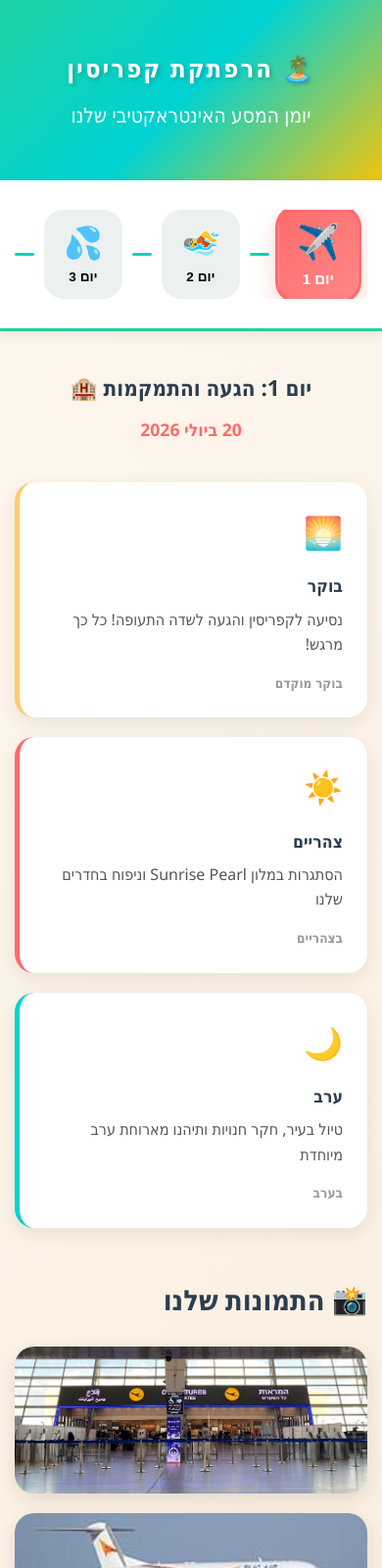
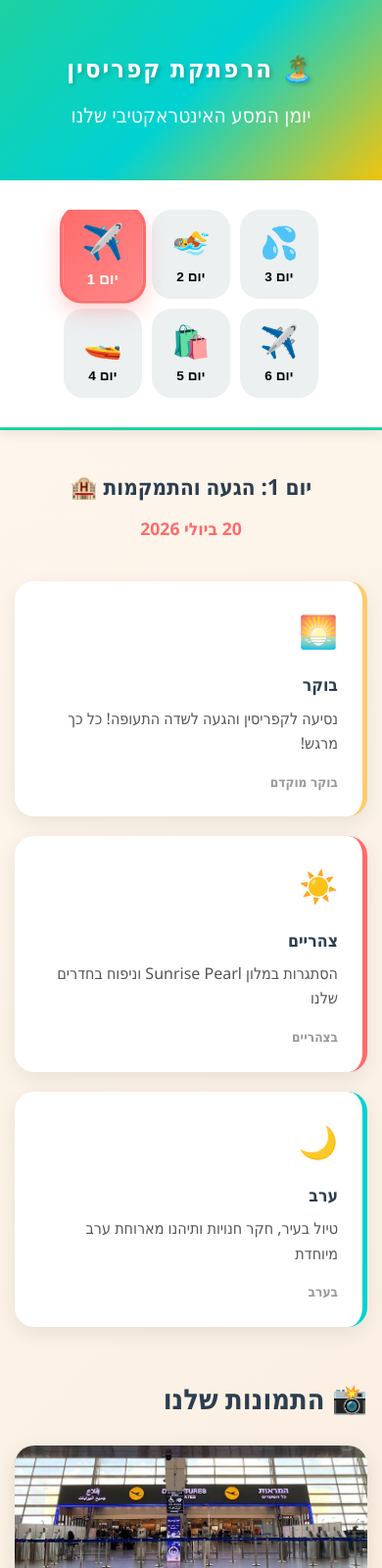
Before and after one commit to moriatoren/Cyprus_trip_2026, a plain HTML site: page index.html in a window 390 px wide. Shown: the top 1600 px of the page at 98% size. Drawn offline with Linux system fonts and the light colour scheme.

Commit message:
🔧 Fix RTL Layout for Hebrew - תיקון הלייאאוט לעברית

```diff
--- a/styles.css
+++ b/styles.css
@@ -29,6 +29,8 @@ body {
   background: linear-gradient(135deg, var(--cream) 0%, #f5e6d3 100%);
   color: var(--dark);
   line-height: 1.6;
+  direction: rtl;
+  text-align: right;
 }
 
 .container {
@@ -72,10 +74,13 @@ body {
 
 .stations-track {
   display: flex;
+  flex-direction: row-reverse;
   align-items: center;
+  justify-content: center;
   gap: 15px;
   overflow-x: auto;
   padding: 0 10px;
+  flex-wrap: wrap;
 }
 
 .station-btn {
@@ -92,6 +97,7 @@ body {
   min-width: 90px;
   font-size: 1rem;
   font-weight: 600;
+  text-align: center;
 }
 
 .station-btn:hover {
@@ -123,6 +129,7 @@ body {
   background: linear-gradient(90deg, var(--turquoise), var(--mint));
   border-radius: 2px;
   flex-shrink: 0;
+  display: none;
 }
 
 /* ===== DAY HEADER ===== */
@@ -176,9 +183,10 @@ body {
   align-items: flex-start;
   box-shadow: 0 6px 20px rgba(0, 0, 0, 0.08);
   transition: all 0.3s ease;
-  border-left: 5px solid;
+  border-right: 5px solid;
   animation: cardFade 0.5s ease forwards;
   opacity: 0;
+  text-align: right;
 }
 
 @keyframes cardFade {
@@ -192,13 +200,13 @@ body {
 .timeline-card:nth-child(3) { animation-delay: 0.3s; }
 
 .timeline-card:hover {
-  transform: translateX(10px);
+  transform: translateX(-10px);
   box-shadow: 0 10px 30px rgba(0, 0, 0, 0.12);
 }
 
-.morning-card { border-left-color: var(--yellow); }
-.noon-card { border-left-color: var(--coral); }
-.evening-card { border-left-color: var(--mint); }
+.morning-card { border-right-color: var(--yellow); }
+.noon-card { border-right-color: var(--coral); }
+.evening-card { border-right-color: var(--mint); }
 
 .card-icon {
   font-size: 2.5rem;
@@ -207,6 +215,7 @@ body {
 
 .card-content {
   flex: 1;
+  text-align: right;
 }
 
 .card-content h3 {
@@ -239,6 +248,7 @@ body {
   color: var(--dark);
   margin-bottom: 25px;
   font-weight: 700;
+  text-align: right;
 }
 
 .gallery-grid {
@@ -272,7 +282,7 @@ body {
   content: '❤️';
   position: absolute;
   top: 10px;
-  right: 10px;
+  left: 10px;
   font-size: 1.5rem;
   opacity: 0;
   transition: opacity 0.3s ease;
@@ -289,6 +299,7 @@ body {
   border-radius: 20px;
   margin-bottom: 50px;
   border: 3px dashed var(--coral-light);
+  text-align: right;
 }
 
 .mom-info h3 {
@@ -310,6 +321,7 @@ body {
   border-radius: 15px;
   box-shadow: 0 4px 12px rgba(0, 0, 0, 0.06);
   transition: all 0.3s ease;
+  text-align: right;
 }
 
 .info-card:hover {
@@ -340,6 +352,7 @@ body {
 /* ===== QUICK LINKS ===== */
 .quick-links {
   margin-bottom: 50px;
+  text-align: right;
 }
 
 .quick-links h3 {
@@ -417,6 +430,7 @@ body {
   border-radius: 15px;
   transition: width 0.5s ease;
   box-shadow: 0 0 15px rgba(255, 107, 107, 0.4);
+  margin-left: auto;
 }
 
 .progress-section p {
@@ -469,6 +483,10 @@ body {
   .links-grid {
     grid-template-columns: 1fr 1fr;
   }
+
+  .stations-track {
+    flex-wrap: wrap;
+  }
 }
 
 @media (max-width: 480px) {
```
